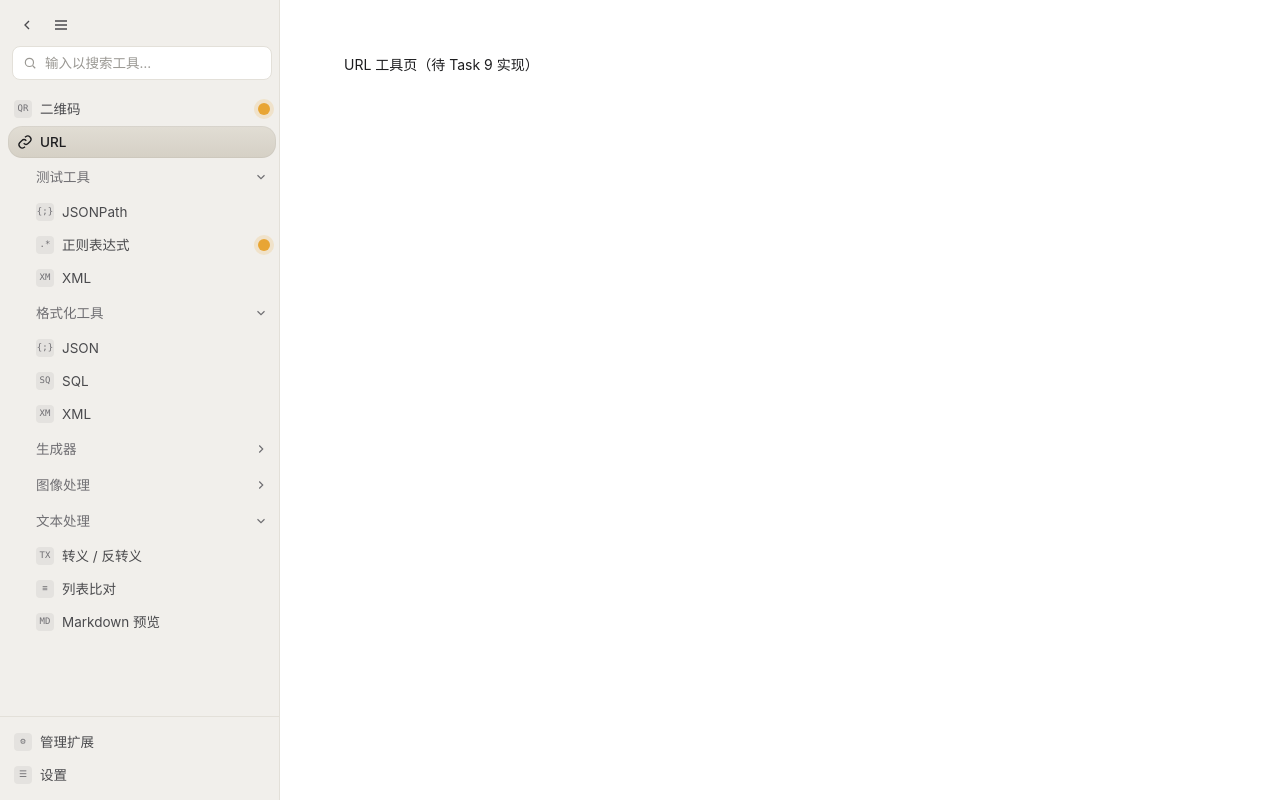
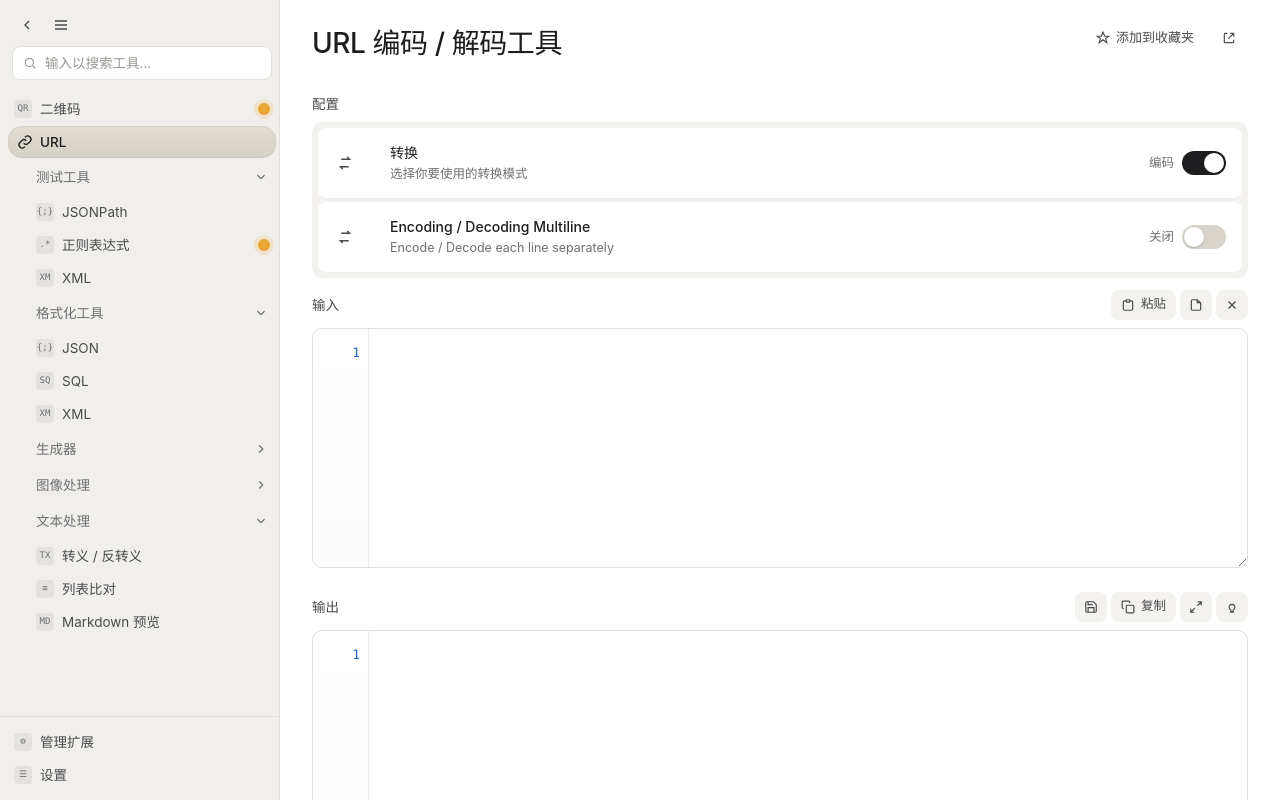
Before and after one commit to MeQln/Tauri-DevBox, a Vue app: page /tools/url in a window 1280 px wide. Built offline with nearby package versions, Linux system fonts and the light colour scheme.

Commit message:
feat: 装配 URL 工具页（编解码 / Multiline / 复制 / 清空）

```diff
--- a/src/views/UrlView.vue
+++ b/src/views/UrlView.vue
@@ -1,5 +1,191 @@
 <template>
-  <div class="p-8">URL 工具页（待 Task 9 实现）</div>
+  <header class="page-head">
+    <h1>URL 编码 / 解码工具</h1>
+    <div class="page-actions">
+      <GhostBtn title="添加到收藏夹">
+        <svg viewBox="0 0 24 24" fill="none" stroke="currentColor" stroke-width="2">
+          <path d="M12 2l3 7h7l-5.5 4 2 7-6.5-5-6.5 5 2-7L2 9h7z" />
+        </svg>
+        <span>添加到收藏夹</span>
+      </GhostBtn>
+      <GhostBtn title="弹出窗口">
+        <svg viewBox="0 0 24 24" fill="none" stroke="currentColor" stroke-width="2">
+          <path d="M14 4h6v6" />
+          <path d="M20 4l-9 9" />
+          <path d="M9 4H5a1 1 0 00-1 1v14a1 1 0 001 1h14a1 1 0 001-1v-4" />
+        </svg>
+      </GhostBtn>
+    </div>
+  </header>
+
+  <div class="section-title"><span>配置</span></div>
+  <div class="config">
+    <div class="row">
+      <span class="row-icon">
+        <svg viewBox="0 0 24 24" fill="none" stroke="currentColor" stroke-width="2">
+          <path d="M7 7h11l-3-3" /><path d="M17 17H6l3 3" />
+        </svg>
+      </span>
+      <div>
+        <div class="row-title">转换</div>
+        <div class="row-desc">选择你要使用的转换模式</div>
+      </div>
+      <Switch v-model="isEncode" on-label="编码" off-label="解码" />
+    </div>
+
+    <div class="row">
+      <span class="row-icon">
+        <svg viewBox="0 0 24 24" fill="none" stroke="currentColor" stroke-width="2">
+          <path d="M7 7h11l-3-3" /><path d="M17 17H6l3 3" />
+        </svg>
+      </span>
+      <div>
+        <div class="row-title">Encoding / Decoding Multiline</div>
+        <div class="row-desc">Encode / Decode each line separately</div>
+      </div>
+      <Switch v-model="multiline" on-label="开启" off-label="关闭" />
+    </div>
+  </div>
+
+  <div class="section-title">
+    <span>输入</span>
+    <div class="section-actions">
+      <PillBtn title="粘贴">
+        <svg viewBox="0 0 24 24" fill="none" stroke="currentColor" stroke-width="2">
+          <rect x="9" y="3" width="6" height="4" rx="1" />
+          <path d="M9 5H6a2 2 0 00-2 2v12a2 2 0 002 2h12a2 2 0 002-2V7a2 2 0 00-2-2h-3" />
+        </svg>
+        <span>粘贴</span>
+      </PillBtn>
+      <PillBtn icon-only title="读取文件">
+        <svg viewBox="0 0 24 24" fill="none" stroke="currentColor" stroke-width="2">
+          <path d="M14 3v5h5" />
+          <path d="M14 3H6a2 2 0 00-2 2v14a2 2 0 002 2h12a2 2 0 002-2V8z" />
+        </svg>
+      </PillBtn>
+      <PillBtn icon-only title="清空" @click="clearInput">
+        <svg viewBox="0 0 24 24" fill="none" stroke="currentColor" stroke-width="2">
+          <path d="M6 6l12 12M18 6L6 18" />
+        </svg>
+      </PillBtn>
+    </div>
+  </div>
+  <CodeArea v-model="input" />
+
+  <div class="section-title">
+    <span>输出</span>
+    <div class="section-actions">
+      <PillBtn icon-only title="保存">
+        <svg viewBox="0 0 24 24" fill="none" stroke="currentColor" stroke-width="2">
+          <path d="M19 21H5a2 2 0 01-2-2V5a2 2 0 012-2h11l5 5v11a2 2 0 01-2 2z" />
+          <path d="M17 21v-8H7v8M7 3v5h8" />
+        </svg>
+      </PillBtn>
+      <PillBtn title="复制" @click="copyOutput">
+        <svg viewBox="0 0 24 24" fill="none" stroke="currentColor" stroke-width="2">
+          <rect x="9" y="9" width="13" height="13" rx="2" />
+          <path d="M5 15H4a2 2 0 01-2-2V4a2 2 0 012-2h9a2 2 0 012 2v1" />
+        </svg>
+        <span>复制</span>
+      </PillBtn>
+      <PillBtn icon-only title="展开">
+        <svg viewBox="0 0 24 24" fill="none" stroke="currentColor" stroke-width="2">
+          <path d="M15 3h6v6M9 21H3v-6M21 3l-7 7M3 21l7-7" />
+        </svg>
+      </PillBtn>
+      <PillBtn icon-only title="预览模式">
+        <svg viewBox="0 0 24 24" fill="none" stroke="currentColor" stroke-width="2">
+          <path d="M9 21h6M10 17a5 5 0 114 0v3h-4z" />
+        </svg>
+      </PillBtn>
+    </div>
+  </div>
+  <CodeArea v-model="output" readonly />
 </template>
 
-<script setup lang="ts"></script>
+<script setup lang="ts">
+import { ref, watch } from 'vue'
+import { useMessage } from 'naive-ui'
+import GhostBtn from '@/components/ui/GhostBtn.vue'
+import PillBtn from '@/components/ui/PillBtn.vue'
+import Switch from '@/components/ui/Switch.vue'
+import CodeArea from '@/components/ui/CodeArea.vue'
+import { urlApi } from '@/api/url'
+
+const isEncode  = ref(true)
+const multiline = ref(false)
+const input  = ref('')
+const output = ref('')
+
+const message = useMessage()
+
+let reqId = 0
+watch([input, isEncode, multiline], async ([t, enc, ml]) => {
+  const my = ++reqId
+  try {
+    const fn = enc ? urlApi.encode : urlApi.decode
+    const r = await fn(t, ml)
+    if (my === reqId) output.value = r
+  } catch {
+    // invoke 失败：保持上次 output，不打扰用户
+  }
+}, { immediate: true })
+
+function clearInput() {
+  input.value = ''
+}
+
+async function copyOutput() {
+  try {
+    await navigator.clipboard.writeText(output.value)
+    message.success('已复制')
+  } catch {
+    message.error('复制失败')
+  }
+}
+</script>
+
+<style scoped>
+.page-head {
+  display: flex; align-items: flex-start; justify-content: space-between;
+  margin-bottom: 18px;
+}
+.page-head h1 {
+  font-family: var(--serif);
+  font-size: 28px; font-weight: 500;
+  letter-spacing: -0.015em;
+}
+.page-actions { display: flex; gap: 4px; align-items: center; }
+
+.section-title {
+  display: flex; align-items: center; justify-content: space-between;
+  font-size: 13.5px; font-weight: 500;
+  color: var(--ink-2);
+  margin: 12px 0 8px;
+}
+.section-actions { display: flex; gap: 4px; }
+
+.config {
+  background: var(--card);
+  border-radius: var(--r-md);
+  padding: 6px;
+  display: flex; flex-direction: column; gap: 4px;
+}
+.row {
+  background: var(--card-2);
+  border-radius: 8px;
+  padding: 14px 16px;
+  min-height: 64px;
+  display: grid; grid-template-columns: 44px 1fr auto;
+  align-items: center; gap: 12px;
+  box-shadow: 0 1px 0 rgba(0,0,0,0.02);
+}
+.row-icon {
+  width: 22px; height: 22px;
+  display: inline-flex; align-items: center; justify-content: center;
+  color: var(--ink-2);
+}
+.row-icon :deep(svg) { width: 18px; height: 18px; }
+.row-title { font-size: 14px; font-weight: 500; }
+.row-desc { font-size: 12.5px; color: var(--ink-3); margin-top: 2px; }
+</style>
```
